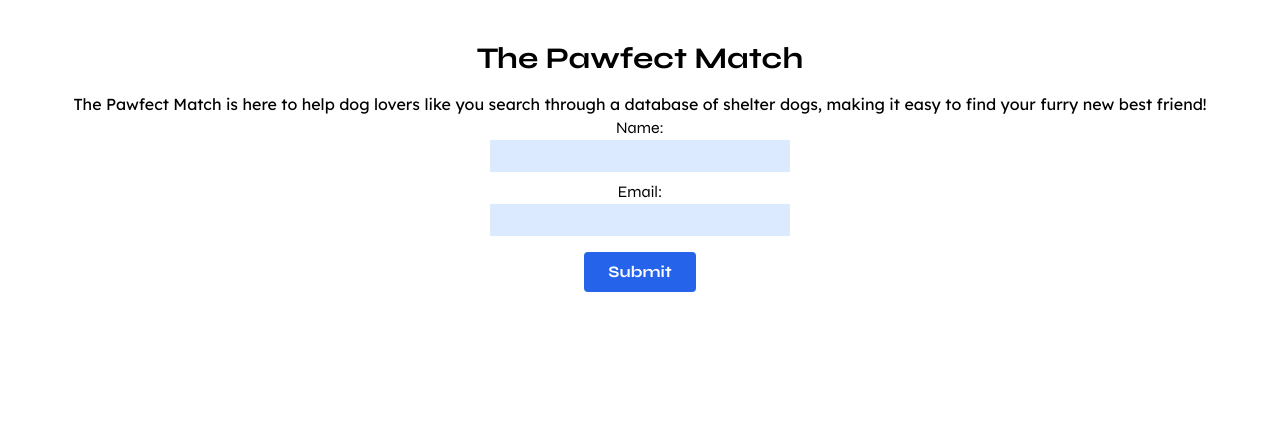
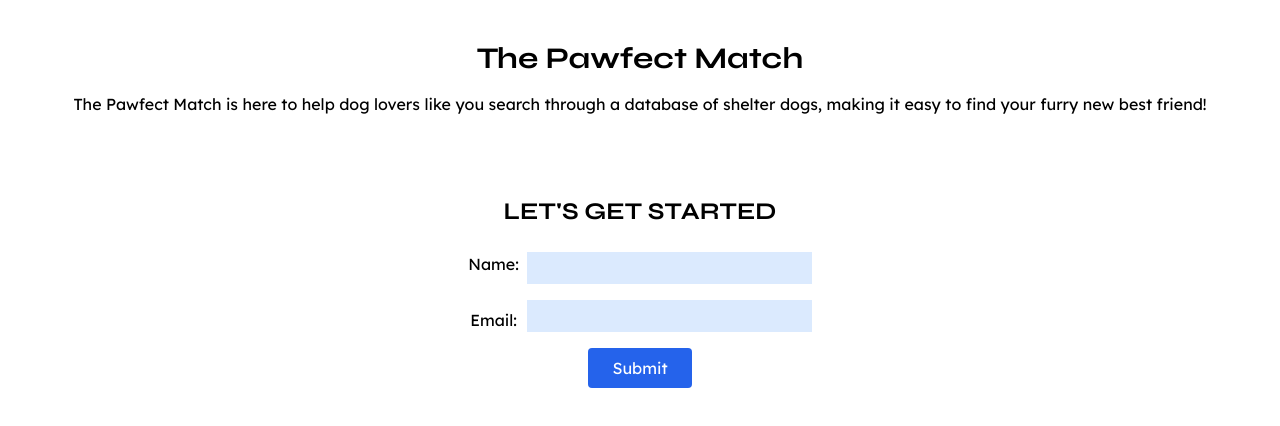
Before and after one commit to elisetvy/fetch-frontend-takehome, a React (Vite) app: page / in a window 1280 px wide. Shown: the top 426 px of the page. Built offline with nearby package versions, Linux system fonts and the light colour scheme.

Commit message:
Style form

```diff
--- a/src/components/auth/Auth.tsx
+++ b/src/components/auth/Auth.tsx
@@ -24,27 +24,43 @@ function Auth() {
   }
 
   return (
-    <form className="flex flex-col items-center w-1/4">
-      <label htmlFor="name">Name:</label>
+    <div className="pt-20 text-center">
+      <h1 className="text-2xl font-bold pb-6">LET'S GET STARTED</h1>
+      <form className="Lexend flex flex-col items-center min-w-1/3">
+        <div className="grid grid-cols-6 gap-2 w-full pb-4">
+          <label htmlFor="name" className="">
+            Name:
+          </label>
           <input
             name="name"
-        className="bg-blue-100 px-2 py-1 w-full"
+            className="col-span-5 bg-blue-100 px-2 py-1 w-full"
             required
             value={userData.name}
             onChange={handleChange}
             type="text"
           ></input>
-      <label htmlFor="email" className="mt-2">Email:</label>
+        </div>
+        <div className="grid grid-cols-6 gap-2 w-full">
+          <label htmlFor="email" className="mt-2">
+            Email:
+          </label>
           <input
             name="email"
-        className="bg-blue-100 px-2 py-1 w-full"
+            className="col-span-5 bg-blue-100 px-2 py-1 w-full"
             required
             value={userData.email}
             onChange={handleChange}
             type="text"
           ></input>
-      <button onClick={handleSubmit} className="bg-blue-600 rounded px-6 py-2 w-fit mt-4 text-white font-bold">Submit</button>
+        </div>
+        <button
+          onClick={handleSubmit}
+          className="bg-blue-600 rounded px-6 py-2 w-fit mt-4 text-white hover:opacity-85"
+        >
+          Submit
+        </button>
       </form>
+    </div>
   );
 }
 
```
Lines whose indentation alone changed are shown as unchanged.
